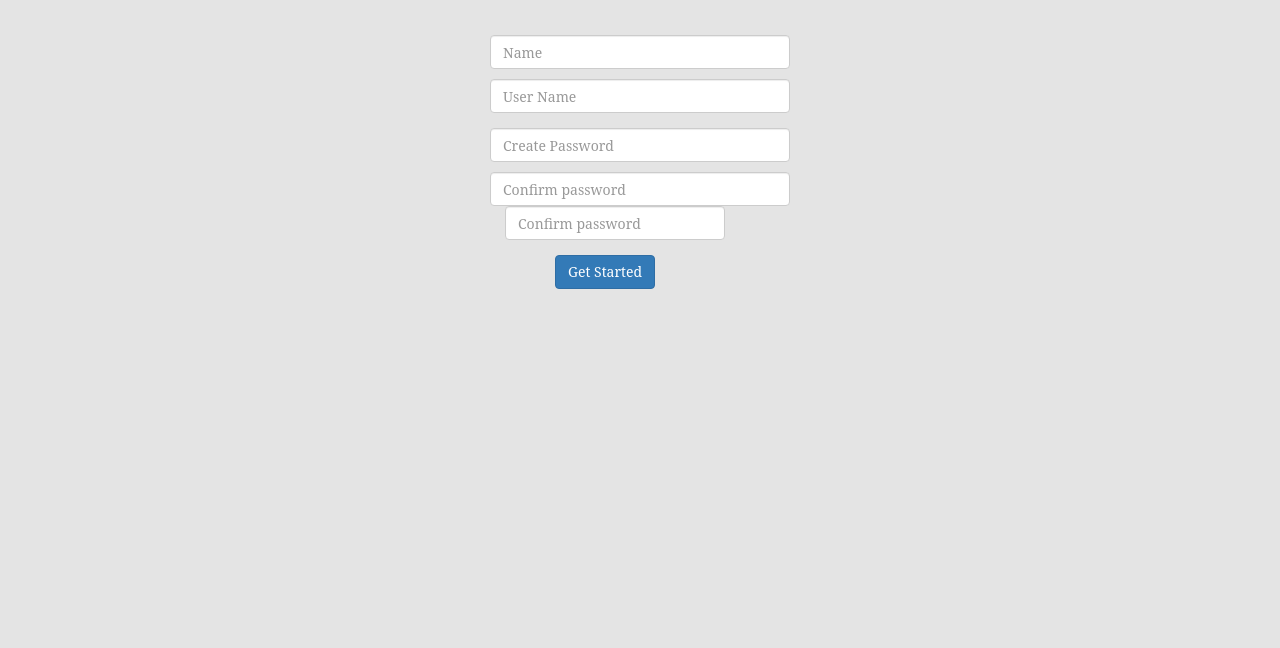
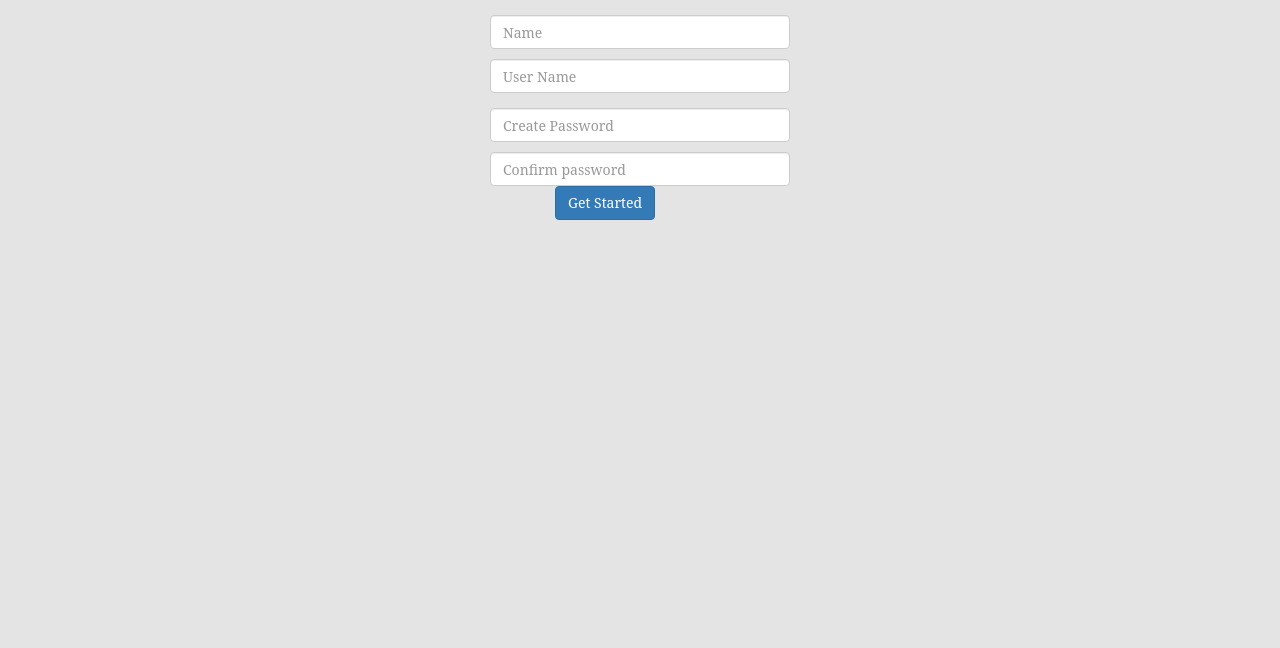
Before and after one commit to WBatt/Software-Engineering, a website: page public/app/views/createAccount.html in a window 1280 px wide. Shown: the part 152-800 px from the top of the page. Drawn offline with nearby package versions, Linux system fonts and the light colour scheme; files that its build step writes are made by us from their sources.

Commit message:
minor change to css ref in createAccount

```diff
--- a/public/app/views/createAccount.html
+++ b/public/app/views/createAccount.html
@@ -6,13 +6,11 @@
     <meta name="viewport" content="width=device-width, initial-scale=1">
     <title>HackySnack | Create Account</title>
     <!-- Bootstrap -->
-    <link href="css/bootstrap.min.css" rel="stylesheet">
+    <link href="css/bootstrap.css" rel="stylesheet">
     <link href="css/style.css" rel="stylesheet">
     <script type="text/javascript" charset="utf-8" src="https://ajax.googleapis.com/ajax/libs/angularjs/1.5.7/angular.js"></script>
   	<script type="text/javascript" charset="utf-8" src="/js/createAccount.js"></script>
   </head>
-<<<<<<< HEAD
-
 
   <nav class="navbar navbar-default">
     <div class="container">
@@ -65,11 +63,6 @@
         <div class="col-10">
           <input type="password" class="form-control" ng-model="password2" placeholder="Confirm password">
         </div>
-        <div class="form-group row">
-          <div class="col-sm-10">
-            <input type="password" class="form-control" id="conf-pwd" placeholder="Confirm password">
-          </div>
-        </div>
         <div class="form-group">
           <div class="col-sm-offset-2 col-sm-10">
             <button type="submit" id=submit class="btn btn-primary">Get Started</button>
```
